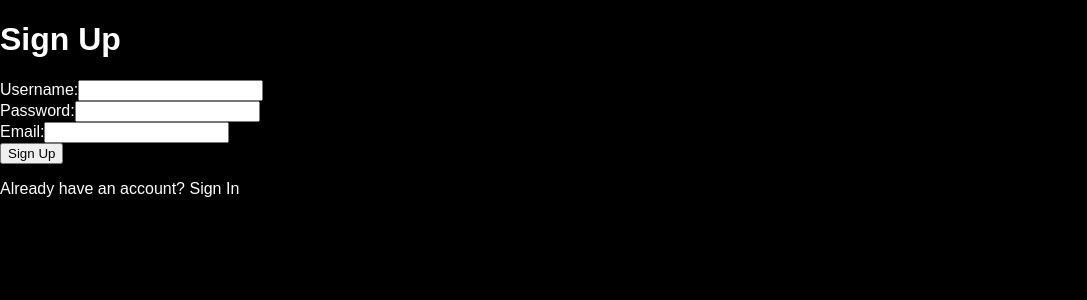
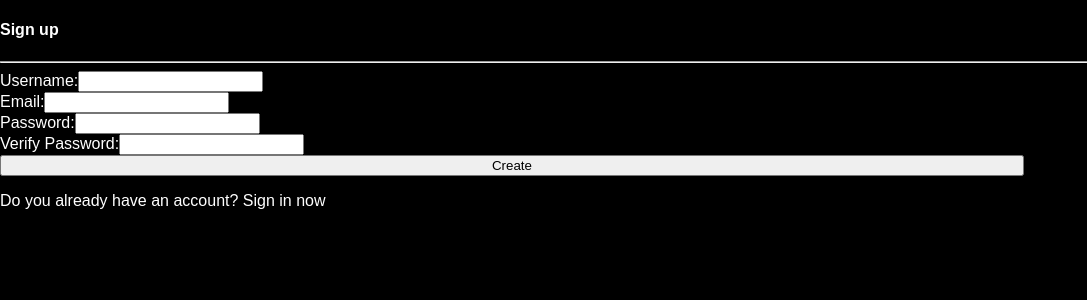
Before and after one commit to jooshhart/DeepData, a React (Create React App) app in the folder frontend/: page /signup in a window 1280 px wide. Shown: the top 300 px of the page, without its empty margins (0-1087 px from the left). Built offline with nearby package versions, Linux system fonts and the light colour scheme.

Commit message:
made changes in order to further complete the code for profile. Just need to resolve some errors next.

```diff
--- /dev/null
+++ b/frontend/src/backendURL.js
@@ -0,0 +1,4 @@
+const state = process.env.REACT_APP_STATE ?? "";
+var backendURL = "http://localhost:5000/";
+
+module.exports = backendURL;
--- a/frontend/src/components/SignIn.js
+++ b/frontend/src/components/SignIn.js
@@ -1,38 +1,166 @@
-import React, { useState } from 'react';
-import axios from 'axios';
+import React, { useEffect, useState }  from 'react'
+import { Toaster, toast } from 'react-hot-toast';
+import { useLocation, useNavigate } from 'react-router-dom';
+import { userLogin } from './UserState';
 
 const SignIn = () => {
-    const [username, setUsername] = useState('');
-    const [password, setPassword] = useState('');
 
-    const handleSubmit = async (e) => {
-        e.preventDefault();
-        try {
-            const response = await axios.post('/api/auth/login', { username, password });
-            localStorage.setItem('token', response.data.token);
-            window.location.href = '/profile'; // Redirect to the profile page
-        } catch (error) {
-            console.error('Error logging in:', error.response.data.message);
-        }
+  const [userData, setUserData] = useState({ email: "", password: "" });
+  const [errors, setErrors] = useState({
+    email: "Email is required.",
+    password: "Password is required.",
+  });
+  const [valid, setValid] = useState(true);
+  const [allErrors, setAllErrors] = useState(Object.values(errors));
+  const Url = require("../backendURL");
+  const [isVisible, setIsVisible] = useState(false)
+
+  const navigate = useNavigate()
+
+  const validEmailRegex = RegExp(
+    /^(([^<>()\[\]\.,;:\s@\"]+(\.[^<>()\[\]\.,;:\s@\"]+)*)|(\".+\"))@(([^<>()[\]\.,;:\s@\"]+\.)+[^<>()[\]\.,;:\s@\"]{2,})$/i);
+
+  const headerText = "Sign in to DeepData"
+
+  const signUpText = "Don't have an account?";
+
+  const signUpLink = 'Sign up now';
+
+  /******************************
+   * handling change when user input and validate input
+   *****************************/
+  const handleChange = (key) => {
+    return ({ target: { value } }) => {
+      // Validation
+      switch (key) {
+        case "email":
+          if (validEmailRegex.test(value)) {
+            setUserData((oldValues) => ({ ...oldValues, [key]: value }));
+            setErrors((oldValues) => ({
+              ...oldValues,
+              [key]: "",
+            }));
+          } else {
+            setErrors((oldValues) => ({
+              ...oldValues,
+              [key]: "Email is not valid!",
+            }));
+          }
+          break;
+        case "password":
+          if (value.length < 8) {
+            setErrors((oldValues) => ({
+              ...oldValues,
+              [key]: "Password must be at least 8 characters!",
+            }));
+          } else {
+            setUserData((oldValues) => ({ ...oldValues, [key]: value }));
+            setErrors((oldValues) => ({
+              ...oldValues,
+              [key]: "",
+            }));
+          }
+          break;
+        default:
+          break;
+      }
     };
+  };
 
-    return (
-        <div className="signin-page">
-            <h1>Sign In</h1>
-            <form onSubmit={handleSubmit}>
-                <div>
-                    <label>Username:</label>
-                    <input type="text" value={username} onChange={(e) => setUsername(e.target.value)} required />
-                </div>
-                <div>
-                    <label>Password:</label>
-                    <input type="password" value={password} onChange={(e) => setPassword(e.target.value)} required />
-                </div>
-                <button type="submit">Sign In</button>
-            </form>
-            <p>Don't have an account? <a href="/signup">Sign Up</a></p>
-        </div>
+
+  const validateForm = (errors) => {
+    let valid = true;
+    Object.values(errors).forEach((val) =>
+      val.length > 0 ? (valid = false) : (valid = true)
     );
-};
+    return valid;
+  };
 
-export default SignIn;
+  /******************************
+   * <submit user input>
+   * Validating user input information
+   * When it succeed with status 200,
+   * set localStorage information
+   * And go back to "HomePage" or the last page
+   * where user was browsing
+   *****************************/
+
+  const onSubmit = async (e) => {
+    try{
+      e.preventDefault();
+    if (validateForm(errors)) {
+      setValid(true);
+      await userLogin(userData)
+    }
+     else {
+      setValid(false);
+    }
+    }catch(err){
+      toast.error(err)
+    }
+
+  };
+
+  /******************************
+   * Error handling
+   *****************************/
+
+  const removeError = (index) => {
+    const newError = allErrors.filter((_, i) => i !== index);
+    setAllErrors(newError);
+  };
+
+  useEffect(() => {
+    setAllErrors(Object.values(errors).filter((item) => item.length !== 0));
+    setValid(true);
+  }, [errors]);
+
+  return (
+    <section className='p-login__inputSection'>
+      <Toaster />
+      <form className="p-login__inputForm" onSubmit={onSubmit}>
+      {/* <h1>Sign in to subitt</h1> */}
+      <h4 style={{}}>{headerText}</h4>
+      <hr />
+      <div className='c-inputWrapper__vertical m-margin__top--24' style={{width:"80%"}}>
+        <label className='c-input__label'>Email Address:</label>
+        <input
+          className="c-input"
+          type={`email`}
+          onChange={handleChange("email")}
+        />
+      </div>
+      <div className='c-inputWrapper__vertical m-margin__bottom--24' style={{width:"80%"}}>
+        <label className='c-input__label'>Password:</label>
+        <input
+        className='c-input'
+        type={isVisible?"text":"password"}
+        onChange={handleChange("password")}
+        />
+        <span
+        style={{position:"absolute",right:8,bottom:33,cursor:"pointer"}}
+        onClick={() =>setIsVisible(!isVisible)}
+        >{isVisible ? visible : invisible}</span>
+      </div>
+
+        <button
+        className='c-smallButton'
+        style={{width:"80%"}} type="submit">Sign In</button>
+        <label
+          className='p-login__resetPassword'
+          onClick={()=>navigate("resetPassword")}
+        >
+          Forgot your password?
+        </label>
+        <p className='p-login__switch'>
+          {signUpText}{' '}
+          <wbr />
+          <span style={{}} onClick={() => navigate("/SignUp")}><b>{signUpLink}</b></span>
+        </p>
+
+      </form>
+    </section>
+  )
+}
+
+export default SignIn
--- a/frontend/src/components/SignUp.js
+++ b/frontend/src/components/SignUp.js
@@ -1,82 +1,263 @@
-import React, { useState } from 'react';
-import axios from 'axios';
+import React, { useState } from "react";
+import axios from "axios";
+import { Link, useNavigate } from "react-router-dom";
+import toast, { Toaster } from "react-hot-toast";
+import { useEffect } from "react";
+import { userLogin } from "./UserState";
+
+const validEmailRegex = RegExp(
+  /^(([^<>()\[\]\.,;:\s@\"]+(\.[^<>()\[\]\.,;:\s@\"]+)*)|(\".+\"))@(([^<>()[\]\.,;:\s@\"]+\.)+[^<>()[\]\.,;:\s@\"]{2,})$/i
+);
 
 const SignUp = () => {
-  const [username, setUsername] = useState('');
-  const [password, setPassword] = useState('');
-  const [email, setEmail] = useState('');
-  const [errorMessage, setErrorMessage] = useState('');
-  const [successMessage, setSuccessMessage] = useState('');
+  // Form States
+  const [userData, setUserData] = useState({
+    username: "",
+    email: "",
+    password: "",
+    passwordCheck: "",
+  });
+  const [errors, setErrors] = useState({
+    username: "Username is required.",
+    email: "Email is required.",
+    password: "Password is required.",
+    passwordCheck: "Password is required.",
+  });
+  const [valid, setValid] = useState(true);
+  const [allErrors, setAllErrors] = useState(Object.values(errors));
+  const [processing, setProcessing] = useState(false)
 
-  const handleSignUp = async (e) => {
+  const Url = require("../backendURL");
+  const navigate = useNavigate()
+
+  const showAlert = () => {
+    toast.error("Failed to make your account, sorry please try again");
+  };
+
+  // change handler
+  const handleChange = (key) => {
+    return ({ target: { value } }) => {
+      // Validation
+      switch (key) {
+        case "username":
+          if (/^[a-zA-Z\s]*$/.test(value)) {
+            setUserData((oldValues) => ({ ...oldValues, [key]: value }));
+            setErrors((oldValues) => ({
+              ...oldValues,
+              [key]: "",
+            }));
+          } else {
+            setErrors((oldValues) => ({
+              ...oldValues,
+              [key]: "First Name can only contain letters and spaces.",
+            }));
+          }
+          break;
+        case "email":
+          setUserData((oldValues) => ({ ...oldValues, [key]: value }));
+          if (value === "") {
+            setErrors((oldValues) => ({
+              ...oldValues,
+              [key]: "Email is required.",
+            }));
+          } else if (validEmailRegex.test(value)) {
+            setErrors((oldValues) => ({
+              ...oldValues,
+              [key]: "",
+            }));
+          } else {
+            setErrors((oldValues) => ({
+              ...oldValues,
+              [key]: "Email is not valid",
+            }));
+          }
+          break;
+        case "password":
+          setUserData((oldValues) => ({ ...oldValues, [key]: value }));
+          if (value.length >= 8) {
+            setErrors((oldValues) => ({
+              ...oldValues,
+              [key]: "",
+            }));
+          }
+          break;
+        case "passwordCheck":
+          setUserData((oldValues) => ({ ...oldValues, [key]: value }));
+          if (value === userData.password) {
+            setErrors((oldValues) => ({
+              ...oldValues,
+              [key]: "",
+            }));
+          }
+          break;
+        default:
+          break;
+      }
+    };
+  };
+
+  const validateForm = (errors) => {
+    let valid = true;
+    Object.values(errors).forEach((val) =>
+      val.length > 0 ? (valid = false) : (valid = true)
+    );
+    return valid;
+  };
+
+  const inputEmptyError = () => {
+    toast.error("One of the fields is missing.");
+  };
+
+  const resetInput = () => {
+    setUserData({
+      username: "",
+      email: "",
+      password: "",
+    });
+    setErrors({
+      username: "First Name is required..",
+      email: "Email is required.",
+      password: "Password is required.",
+      passwordCheck: "Password is required.",
+    });
+  };
+
+  const onSubmit = (e) => {
+    console.log("called")
     e.preventDefault();
+    setProcessing(true)
 
-    try {
-      // Send the sign-up data to your backend
-      const response = await axios.post('/api/auth/signup', {
-        username: username,
-        password: password,
-        email: email,
-      });
+    if (
+      userData.username.trim() === "" ||
+      userData.email.trim() === ""
+    ) {
+      setProcessing(false)
+      inputEmptyError();
+      return;
+    }
 
-      // If the sign-up is successful, store the JWT token in localStorage
-      const token = response.data.token;
-      localStorage.setItem('token', token);
+    if (userData.password.length < 8) {
+      setProcessing(false)
+      toast.error("Password must be at least 8 characters");
+      setErrors((oldValues) => ({
+        ...oldValues,
+        password: "Password must be at least 8 characters",
+      }));
+      return;
+    }
 
-      // Clear error message and set success message
-      setSuccessMessage('Sign-up successful!');
-      setErrorMessage('');
+    if (userData.passwordCheck !== userData.password) {
+      setProcessing(false)
+      toast.error("Passwords must match.");
+      setErrors((oldValues) => ({
+        ...oldValues,
+        passwordCheck: "Passwords must match.",
+      }));
+      return;
+    }
 
-      // Redirect to the profile page
-      window.location.href = '/profile';
-    } catch (error) {
-      // Handle errors by displaying appropriate messages
-      if (error.response && error.response.data) {
-        setErrorMessage(error.response.data.message || 'Sign-up failed. Please try again.');
-      } else {
-        setErrorMessage('An unexpected error occurred. Please try again.');
-      }
-      setSuccessMessage('');
+    const data = {
+      username: userData.username,
+      email: userData.email,
+      password: userData.password,
+    };
+    if (validateForm(errors)) {
+      setValid(true);
+      axios
+        .post(`${Url}user/add`, data, {
+          headers: {
+            "Content-Type": "application/json",
+          },
+        })
+        .then(() => {
+          toast.success("Your account is successfully created.");
+          const loginData ={
+            email: userData.email,
+            password: userData.password
+          }
+          userLogin(loginData)
+          resetInput();
+        })
+        .catch((err) => {
+          setProcessing(false)
+            // Handle server-side validation error here
+            if (err.response.data.error) {
+              toast.error(err.response.data.error.message);
+            } else {
+              toast.error("Enter a valid email address. \n Or this email address is already used");
+            }
+          }
+        );
+    } else {
+      setProcessing(false)
+      setValid(false);
     }
   };
 
+  useEffect(() => {
+    setAllErrors(Object.values(errors).filter((item) => item.length !== 0));
+    setValid(true);
+  }, [errors]);
+
   return (
-    <div>
-      <h1>Sign Up</h1>
-      {errorMessage && <p style={{ color: 'red' }}>{errorMessage}</p>}
-      {successMessage && <p style={{ color: 'green' }}>{successMessage}</p>}
-      <form onSubmit={handleSignUp}>
-        <div>
-          <label>Username:</label>
+      <section className='p-login__inputSection'>
+      <Toaster />
+      <form className="p-login__inputForm" onSubmit={onSubmit}>
+        <h4>Sign up</h4>
+        <hr />
+        <div className='c-inputWrapper__vertical m-margin__top--24' style={{width:"80%"}}>
+          <label className='c-input__label'>Username:</label>
           <input
-            type="text"
-            value={username}
-            onChange={(e) => setUsername(e.target.value)}
-            required
+            className="c-input"
+            type={`text`}
+            value={userData.username}
+            onChange={handleChange("username")}
           />
         </div>
-        <div>
-          <label>Password:</label>
+        <div className='c-inputWrapper__vertical'
+        style={{width:"80%"}}>
+          <label className='c-input__label'>Email:</label>
           <input
-            type="password"
-            value={password}
-            onChange={(e) => setPassword(e.target.value)}
-            required
+            className="c-input"
+            type={`email`}
+            value={userData.email}
+            onChange={handleChange("email")}
           />
         </div>
-        <div>
-          <label>Email:</label>
+        <div className='c-inputWrapper__vertical'
+        style={{width:"80%"}}>
+          <label className='c-input__label'>Password:</label>
           <input
-            type="email"
-            value={email}
-            onChange={(e) => setEmail(e.target.value)}
-            required
+            className="c-input"
+            type={`password`}
+            onChange={handleChange("password")}
           />
         </div>
-        <button type="submit">Sign Up</button>
+        <div className='c-inputWrapper__vertical m-margin__bottom--24'
+        style={{width:"80%"}}>
+          <label className='c-input__label'>Verify Password:</label>
+          <input
+          className="c-input"
+            type={`password`}
+            onChange={handleChange("passwordCheck")}
+          />
+        </div>
+
+        <button
+        type="submit"
+        value="Submit"
+        className="c-smallButton"
+        style={{width:"80%"}}
+        disabled={processing}
+        >
+          {processing ? "Processing...":"Create"}
+        </button>
+
+        <p
+        className='p-login__switch'
+        >Do you already have an account? <span onClick={() => navigate("/Signin")}>Sign in now</span></p>
       </form>
-      <p>Already have an account? <a href="/signin">Sign In</a></p>
-    </div>
+      </section>
   );
 };
 
--- a/frontend/src/components/getToken.js
+++ b/frontend/src/components/getToken.js
@@ -1,6 +1,6 @@
 import axios from "axios";
 import { jwtDecode } from "jwt-decode";
-const Url = require("../../backendURL");
+const Url = require("../backendURL");
 
 // Check if token is expired
 // true == expired
--- a/package.json
+++ b/package.json
@@ -12,6 +12,7 @@
   },
   "dependencies": {
     "bcrypt": "^5.1.1",
+    "jwt-decode": "^4.0.0",
     "react-icons": "^5.3.0"
   }
 }
```
Also changed, not shown: frontend/src/components/userState.js (+10 -10 lines), 1 other file (tests, documents, lock files or other folders).
